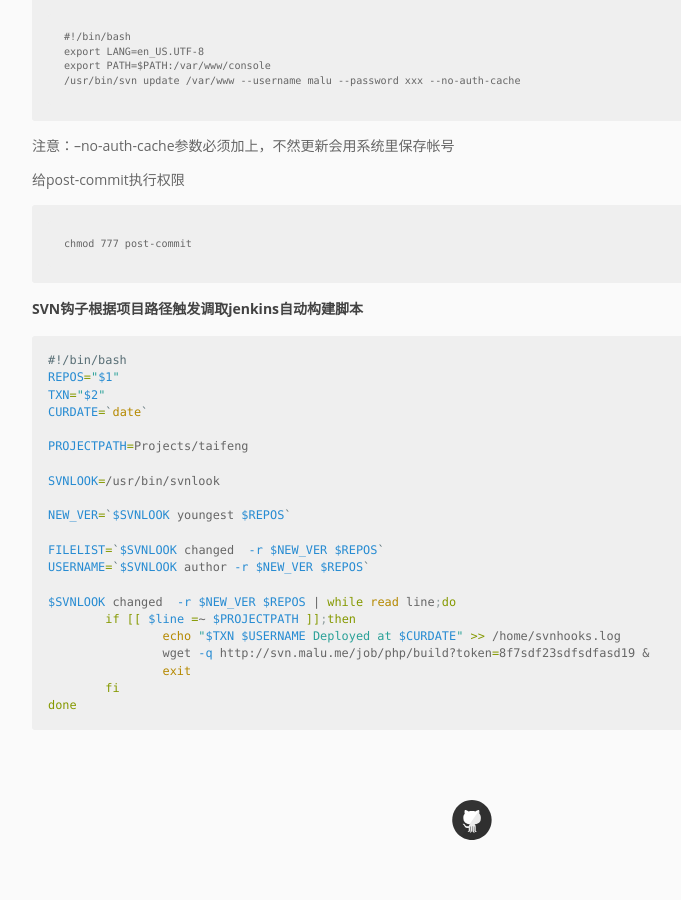
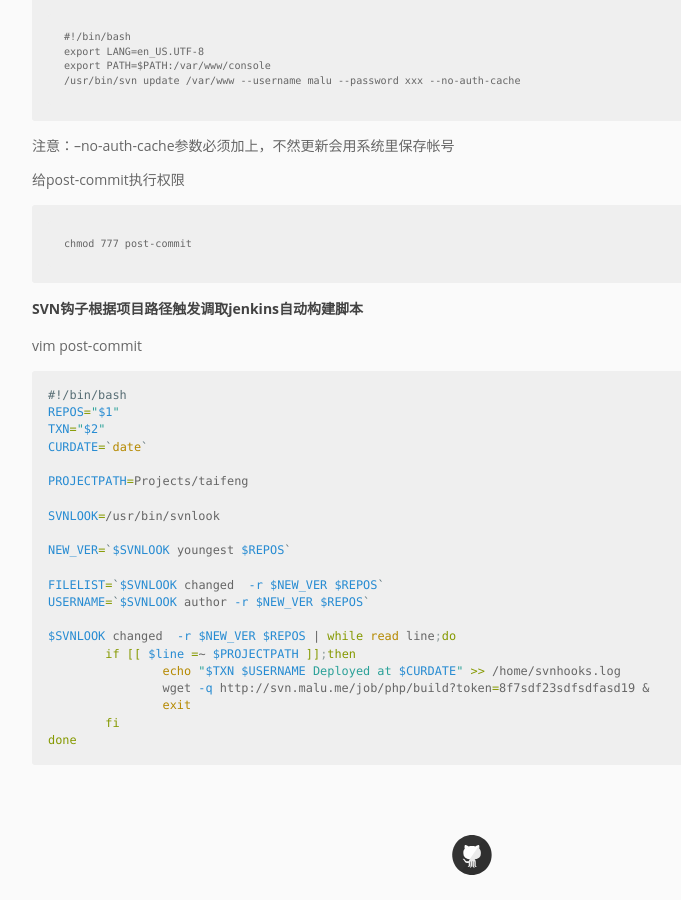
Before and after one commit to pingmalu/pingmalu.github.io, a Jekyll site: the page built from _posts/2016-05-18-SVN日常笔记.md, in a window 1280 px wide and 900 px high, scrolled down 1732 px. Shown: the whole window, without its empty margins (168-849 px from the left). Built offline with Jekyll 4.4.1, drawn with Linux system fonts in a browser that asks for light colours; nearby versions of some CDN libraries; before the commit the page ends 2597 px from its top, so only the background shows below that.

Commit message:
'update'

```diff
--- a/_posts/2016-05-18-SVN日常笔记.md
+++ b/_posts/2016-05-18-SVN日常笔记.md
@@ -70,6 +70,8 @@ vim post-commit
 
 ## SVN钩子根据项目路径触发调取jenkins自动构建脚本
 
+vim post-commit
+
 {% highlight shell %}
 #!/bin/bash
 REPOS="$1"
```
